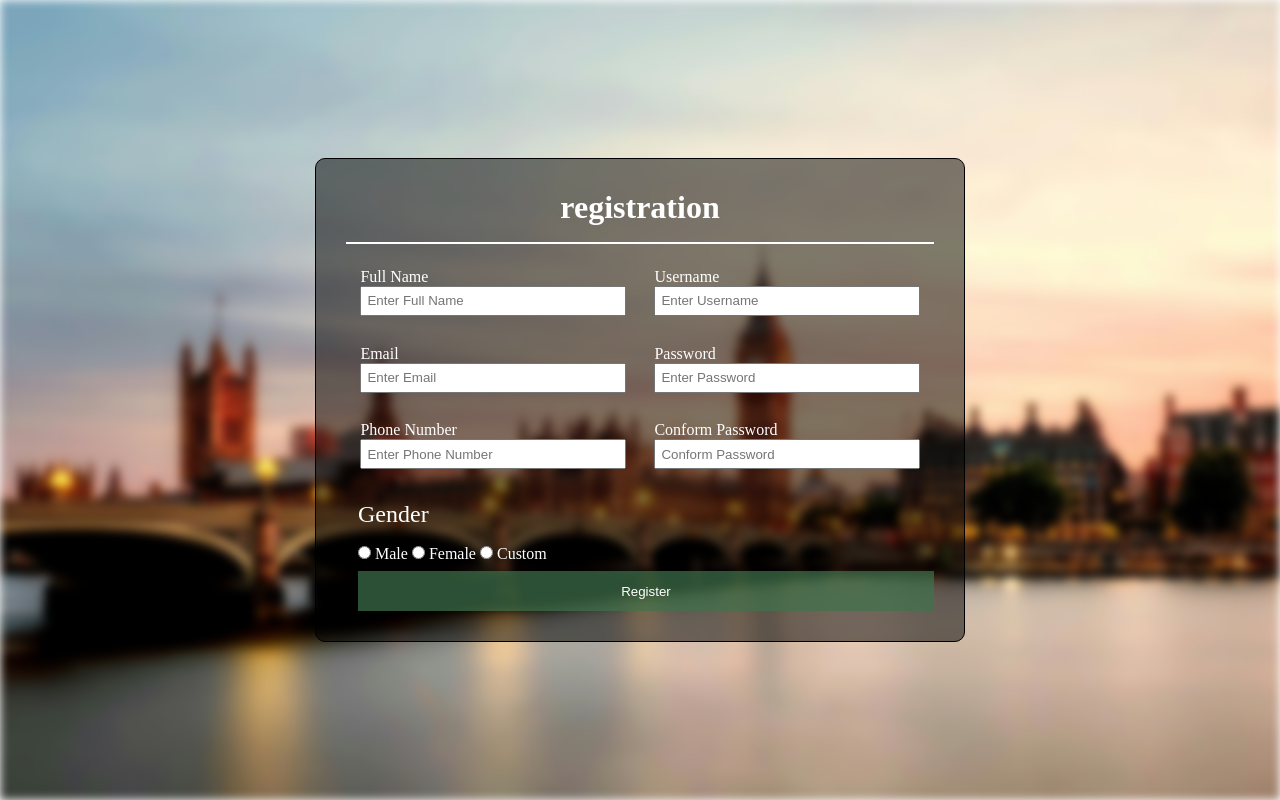
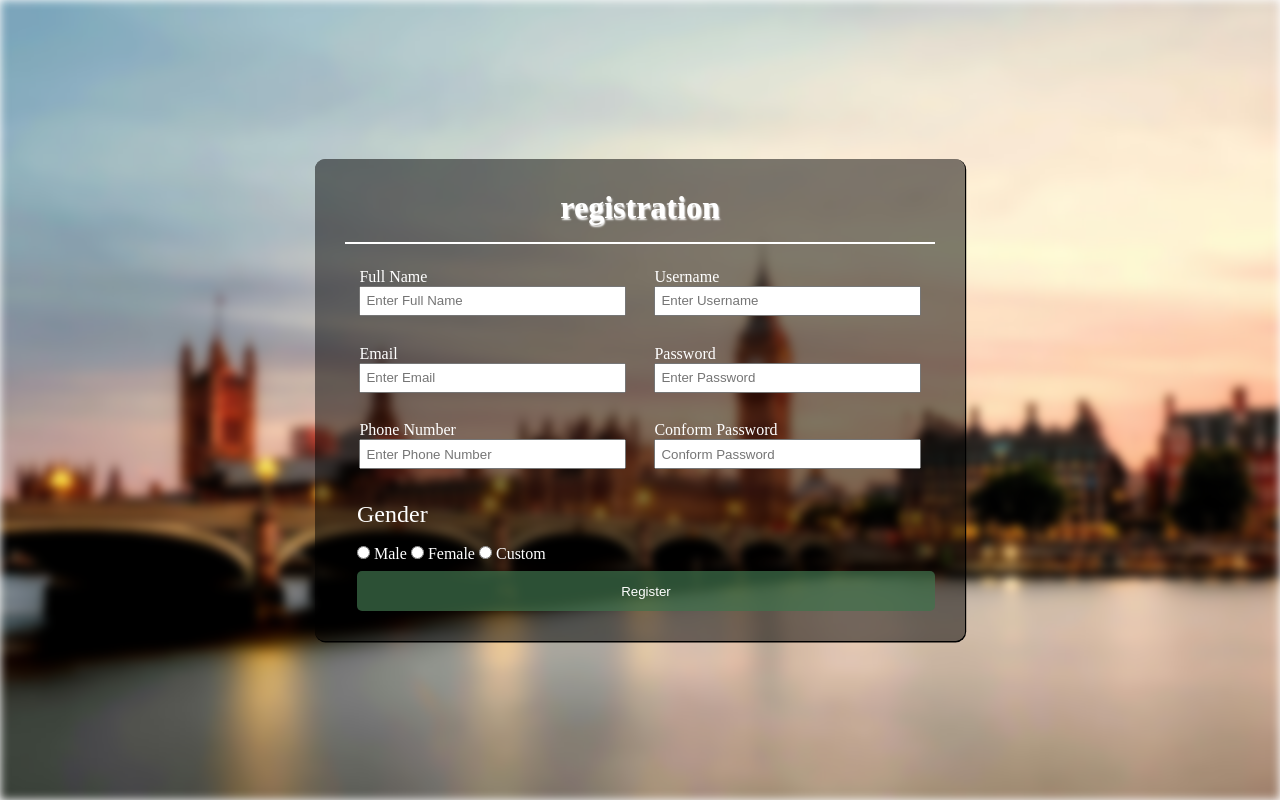
Before and after one commit to itsShimanto/form, a plain HTML site: page index.html in a window 1280 px wide. Drawn offline with Linux system fonts and the light colour scheme.

Commit message:
Add files via upload

```diff
--- a/style.css
+++ b/style.css
@@ -27,20 +27,20 @@ body::before{
 }
 
 .container{
-  border:1px solid black;
   width:100%;
   max-width: 650px;
   padding:30px;
   background-color: rgba(0, 0, 0, 0.5);
   border-radius: 10px;
-
+  box-shadow: .6px .8px .6px .6px;
 }
 
 .container h1{
   text-align: center;
   padding-bottom: 1rem;
   color:white;
-  border-bottom:2px solid white
+  border-bottom:2px solid white;
+  text-shadow:1px 1.8px 1.8px ;
 }
 
 .user-info{
@@ -94,6 +94,7 @@ input[type=submit]{
   margin-top: 8px;
   border:none;
   cursor:pointer;
+  border-radius: 5px;
 }
 
 
```
